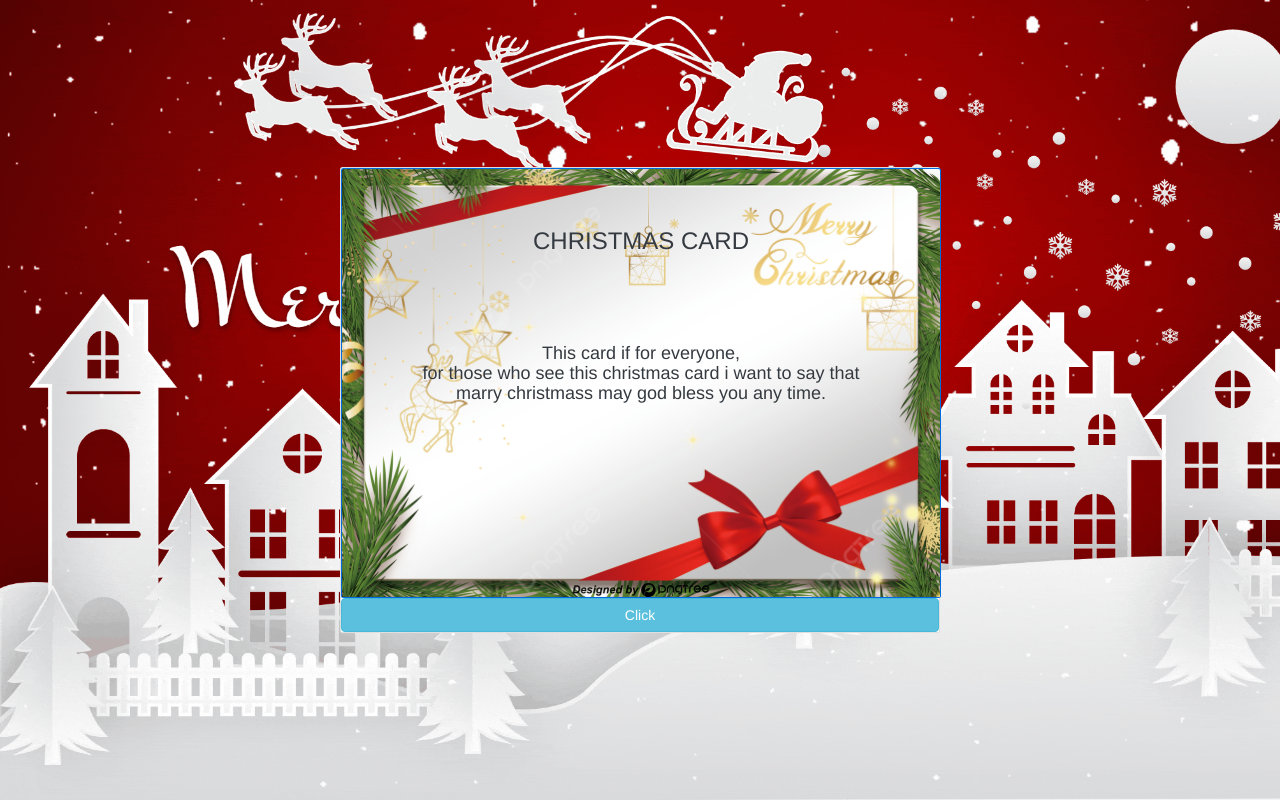
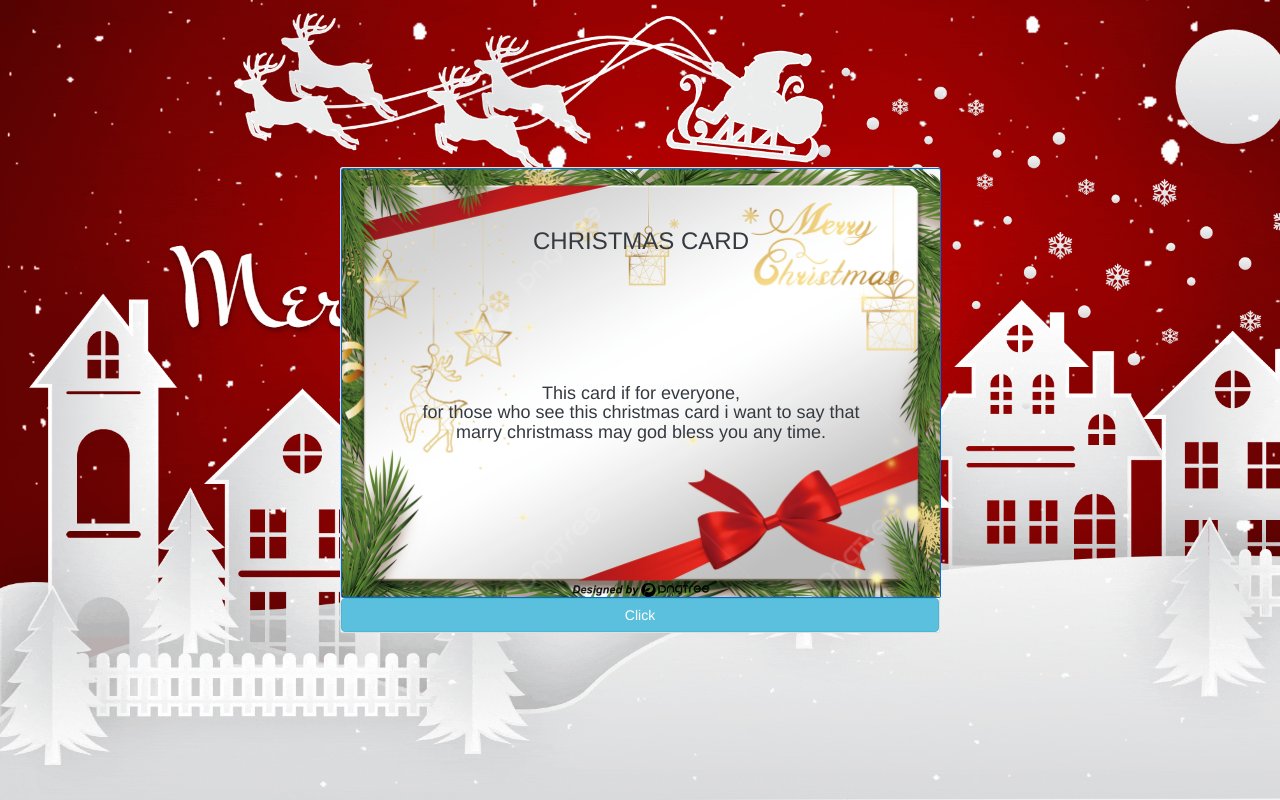
Before and after one commit to Rewn123/card.com, a plain HTML site: page index.html in a window 1280 px wide. Drawn offline with nearby package versions, Linux system fonts and the light colour scheme.

Commit message:
Update index.html

```diff
--- a/index.html
+++ b/index.html
@@ -36,7 +36,7 @@
     <div class="card-body">
     <div  class="card-img-overlay"><center>
         <h3 class="card-title text-dark "><br>CHRISTMAS CARD</h3>
-        <h4 class="card-text text-dark"><br><br><br><br>This card if for everyone,
+        <h4 class="card-text text-dark"><br><br><br><br><br><br>This card if for everyone,
             <br> for those who see this christmas card i want to
          say that<br>
             marry christmass may god bless you any time.</h4>
```
